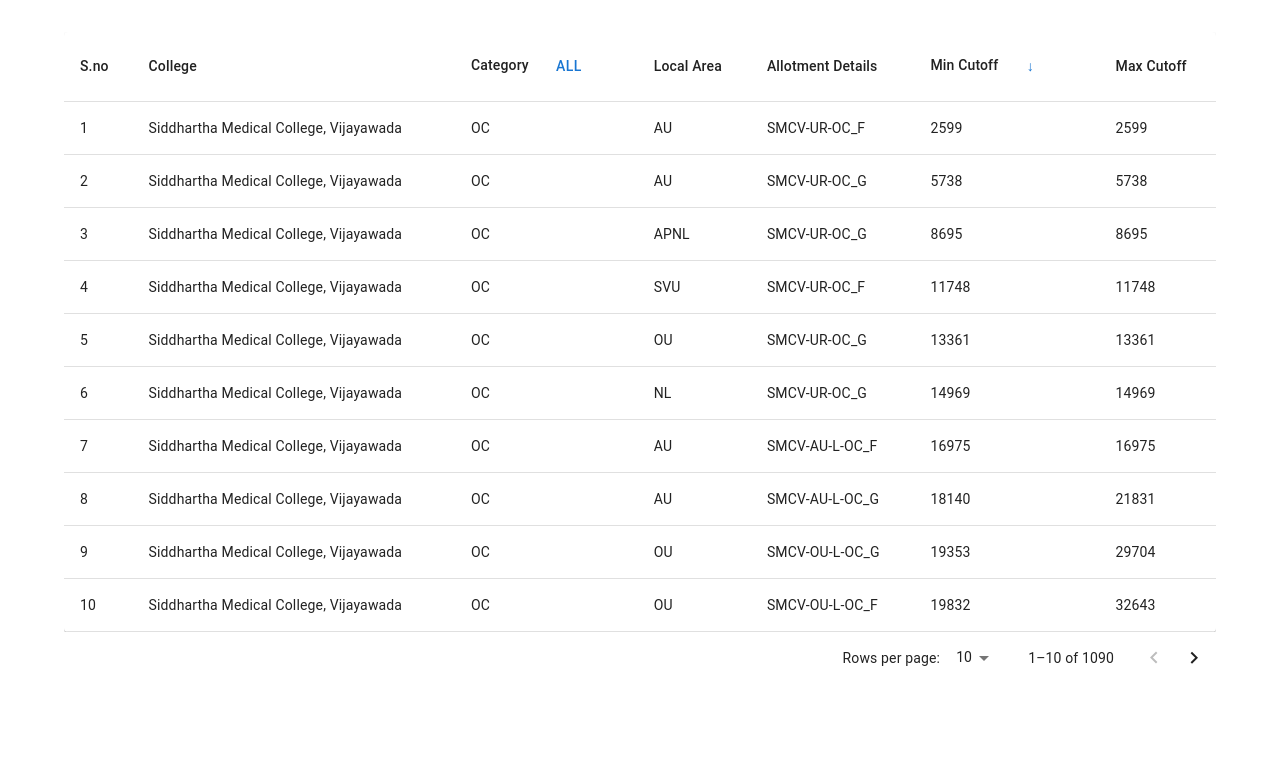
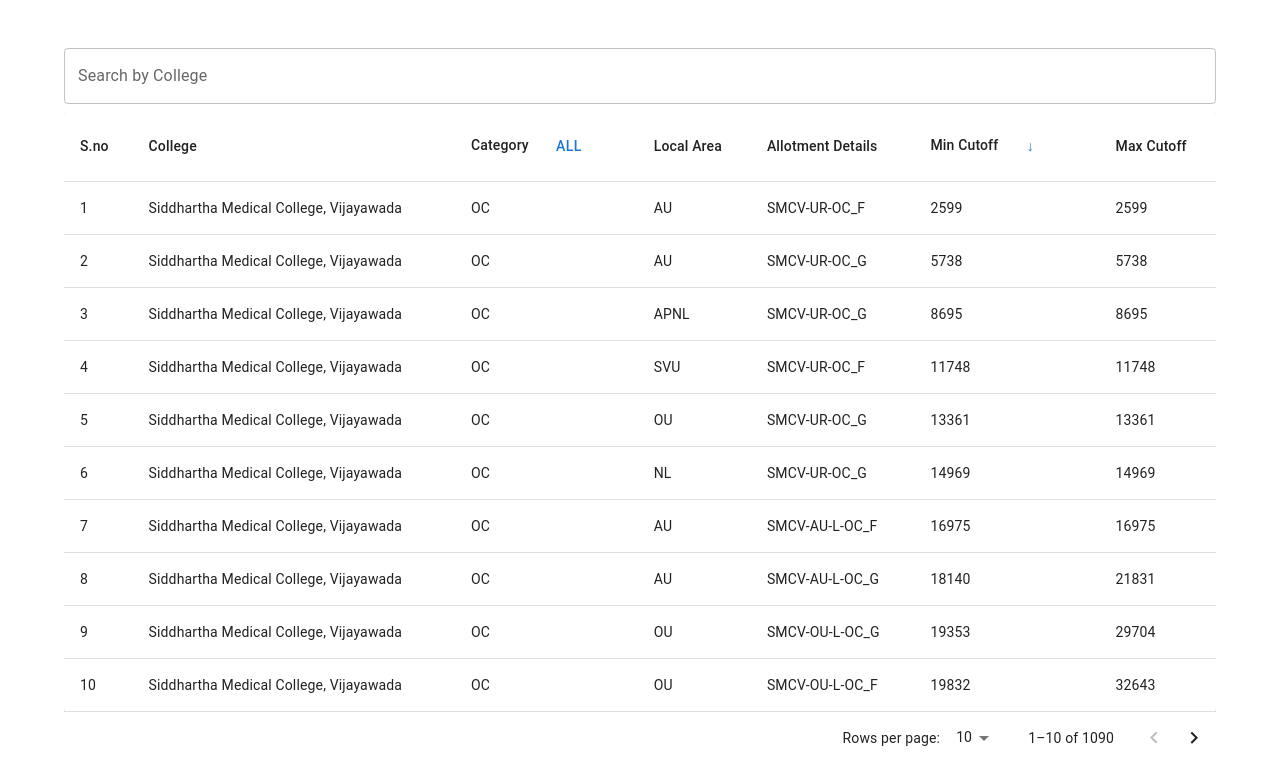
Before and after one commit to anudeeps0306/data-website, a React (Vite) app in the folder college-table/: page / in a window 1280 px wide. Shown: the top 784 px of the page. Built offline with nearby package versions, Linux system fonts and the light colour scheme.

Commit message:
feat: created search functionality

```diff
--- a/college-table/src/component/CollegeTable.jsx
+++ b/college-table/src/component/CollegeTable.jsx
@@ -2,7 +2,7 @@
 import {
   Table, TableBody, TableCell, TableContainer,
   TableHead, TableRow, Paper, Container, TablePagination,
-  Button, Menu, MenuItem
+  Button, Menu, MenuItem, TextField
 } from '@mui/material';
 import data from '../../public/ap-phase-1';
 
@@ -16,6 +16,7 @@
   const [sortOrder, setSortOrder] = useState('asc'); // 'asc' or 'desc'
   const [categoryFilter, setCategoryFilter] = useState(null);
   const [anchorEl, setAnchorEl] = useState(null);
+  const [searchQuery, setSearchQuery] = useState("");
 
   const handleChangePage = (event, newPage) => {
     setPage(newPage);
@@ -52,8 +53,24 @@
     setDataToShow(filtered);
   };
 
+  const handleSearch = (event) => {
+    setSearchQuery(event.target.value);
+    const filteredData = data.filter((row) =>
+      row.College.toLowerCase().includes(event.target.value.toLowerCase())
+    );
+    setDataToShow(filteredData);
+  };
+
   return (
     <Container>
+      <TextField
+        label="Search by College"
+        variant="outlined"
+        fullWidth
+        margin="normal"
+        value={searchQuery}
+        onChange={handleSearch}
+      />
       <div style={{ overflowX: 'auto' }}>
         <TableContainer component={Paper}>
           <Table>
```
